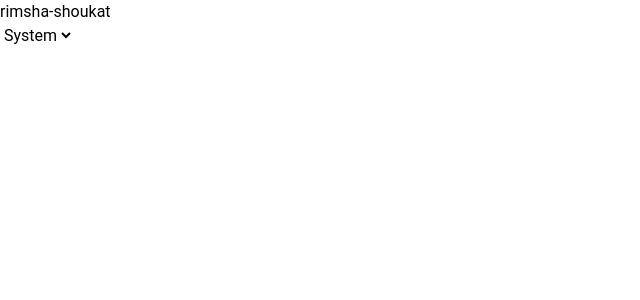
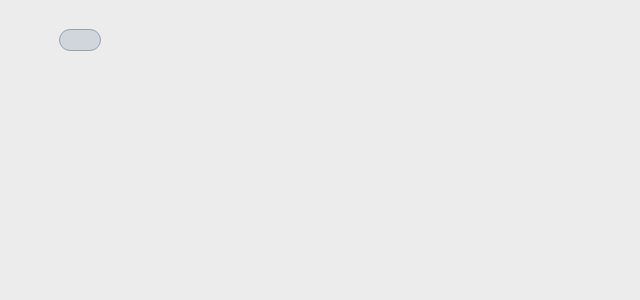
Before and after one commit to rimsha-shoukat/rimsha-shoukat, a Next.js app: page / in a window 1280 px wide. Shown: the top 300 px of the page, without its empty margins (0-640 px from the left). Built offline with nearby package versions, Linux system fonts and the light colour scheme.

Commit message:
theme switching icon added

```diff
--- a/src/app/components/themeProvider.jsx
+++ /dev/null
@@ -1,25 +0,0 @@
-"use client";
-import { useState, useEffect } from 'react';
-import { useTheme } from 'next-themes';
-
-export function ThemeProvider() {
-    const [mounted, setMounted] = useState(false);
-    const { theme, setTheme } = useTheme();
-
-    // useEffect only runs on the client, so now we can safely show the UI
-    useEffect(() => {
-        setMounted(true)
-    }, []);
-
-    if (!mounted) {
-        return null;
-    }
-
-    return (
-        <select value={theme} onChange={e => setTheme(e.target.value)}>
-            <option value="system">System</option>
-            <option value="dark">Dark</option>
-            <option value="light">Light</option>
-        </select>
-    )
-}
--- a/src/app/globals.css
+++ b/src/app/globals.css
@@ -1,7 +1,18 @@
 @import "tailwindcss";
+/* Active dark class in tailwindcss */
+@custom-variant dark (&:where(.dark, .dark *));
 
-/* --dark-bg: #171a21;
-    --light-bg: #ececec; */
+/* light theme */
+@theme {
+    --bg-color: #ececec;
+    --text-color: black;
+}
+
+/* dark theme */
+.dark {
+    --bg-color: #171a21;
+    --text-color: white;
+}
 
 * {
     margin: 0;
@@ -10,7 +21,38 @@
 }
 
 body {
-    font-family: Roboto, sans-serif;
+    font-family: Roboto, sans-serif, monospace;
     width: 100vw;
     height: 100%;
+    background-color: var(--bg-color);
+    color: var(--text-color);
 }
+
+.sun {
+    animation: switchThemeSun 0.8s linear;
+}
+
+@keyframes switchThemeSun {
+    from {
+        translate: 11px 0;
+        opacity: 0;
+    }
+    to {
+        translate: 0 0;
+        opacity: 1;
+    }
+}
+
+.moon {
+    animation: switchThemeMoon 0.8s linear;
+}
+@keyframes switchThemeMoon {
+    from {
+        translate: -11px 0;
+        opacity: 0;
+    }
+    to {
+        translate: 0 0;
+        opacity: 1;
+    }
+}
--- a/src/app/layout.js
+++ b/src/app/layout.js
@@ -10,8 +10,8 @@ export default function RootLayout({ children }) {
   return (
     <html lang="en" suppressHydrationWarning>
       <body>
-        <ThemeProvider attribute="class" defaultTheme="system">
-        {children}
+        <ThemeProvider attribute="class" defaultTheme="system" enableSystem>
+          {children}
         </ThemeProvider>
       </body>
     </html>
--- a/src/app/page.js
+++ b/src/app/page.js
@@ -1,10 +1,10 @@
 import React from 'react';
-import { ThemeProvider } from './components/themeProvider';
+import { ThemeProvider } from '../components/themeProvider';
+
 export default function Home() {
   return (
-    <>
-    <h1>rimsha-shoukat</h1>
-    <ThemeProvider />
-    </>
+    <div className="bg-[#ececec] text-black dark:bg-[#171a21] dark:text-white w-40 h-20 flex items-center justify-center">
+      <ThemeProvider />
+    </div>
   );
 }
--- /dev/null
+++ b/src/components/themeProvider.jsx
@@ -0,0 +1,30 @@
+"use client";
+import { useState, useEffect } from 'react';
+import { useTheme } from 'next-themes';
+
+export function ThemeProvider() {
+    const [mounted, setMounted] = useState(false);
+    const { theme, setTheme } = useTheme();
+
+    // useEffect only runs on the client, so now we can safely show the UI - not having hydration errors
+    useEffect(() => {
+        setMounted(true)
+    }, []);
+
+    if (!mounted) {
+        return null;
+    }
+
+    return (
+        <button onClick={() => setTheme(theme === 'light' ? 'dark' : 'light')} className="w-[2.6rem] h-auto border border-gray-400 dark:border-white/50 rounded-xl bg-gray-300 dark:bg-gray-800/50 flex flex-row items-center justify-between" title={`Switch to ${theme === 'light' ? 'dark' : 'light'} theme`}>
+            {/* sun icon - active light mode click to switch to dark mode */}
+            <span key={`sun-${theme}`} className={`sun w-5 h-5 rounded-full bg-white flex items-center justify-center ${theme === 'light' ? 'opacity-100' : 'opacity-0 invisible'}`}  >
+                <svg xmlns="http://www.w3.org/2000/svg" width="14" height="14" viewBox="0 0 24 24" fill="none" stroke="black" strokeWidth="2" strokeLinecap="round" strokeLinejoin="round"><circle cx="12" cy="12" r="4" /><path d="M12 2v2" /><path d="M12 20v2" /><path d="m4.93 4.93 1.41 1.41" /><path d="m17.66 17.66 1.41 1.41" /><path d="M2 12h2" /><path d="M20 12h2" /><path d="m6.34 17.66-1.41 1.41" /><path d="m19.07 4.93-1.41 1.41" /></svg>
+            </span>
+            {/* moon icon - active dark mode click to switch to light mode */}
+            <span key={`moon-${theme}`} className={`moon w-5 h-5 rounded-full bg-black flex items-center justify-center ${theme === 'dark' ? 'opacity-100' : 'opacity-0 invisible'}`} >
+                <svg xmlns="http://www.w3.org/2000/svg" width="14" height="14" viewBox="0 0 24 24" fill="none" stroke="white" strokeWidth="2" strokeLinecap="round" strokeLinejoin="round"><path d="M20.985 12.486a9 9 0 1 1-9.473-9.472c.405-.022.617.46.402.803a6 6 0 0 0 8.268 8.268c.344-.215.825-.004.803.401" /></svg>
+            </span>
+        </button>
+    )
+}
```
